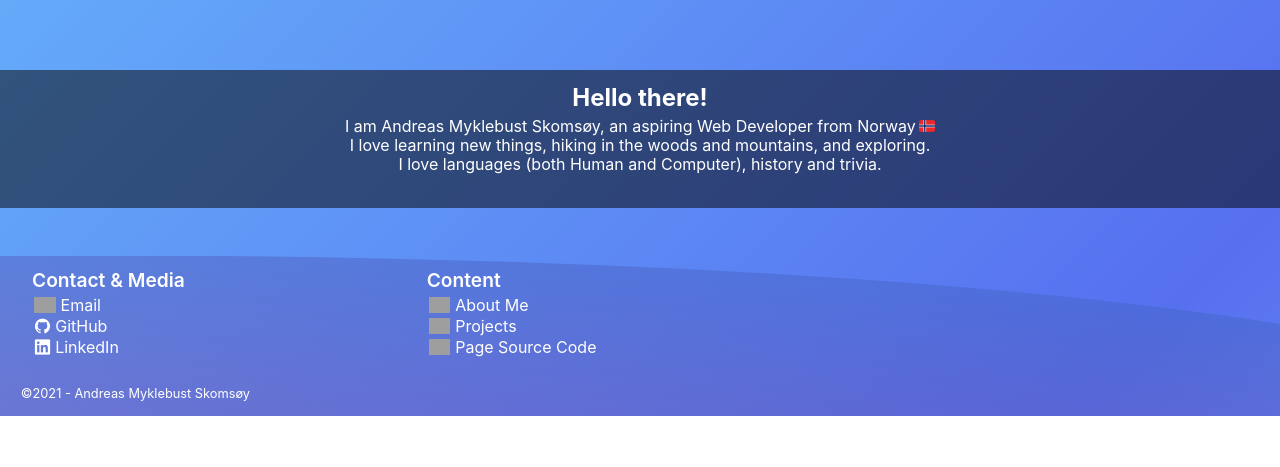
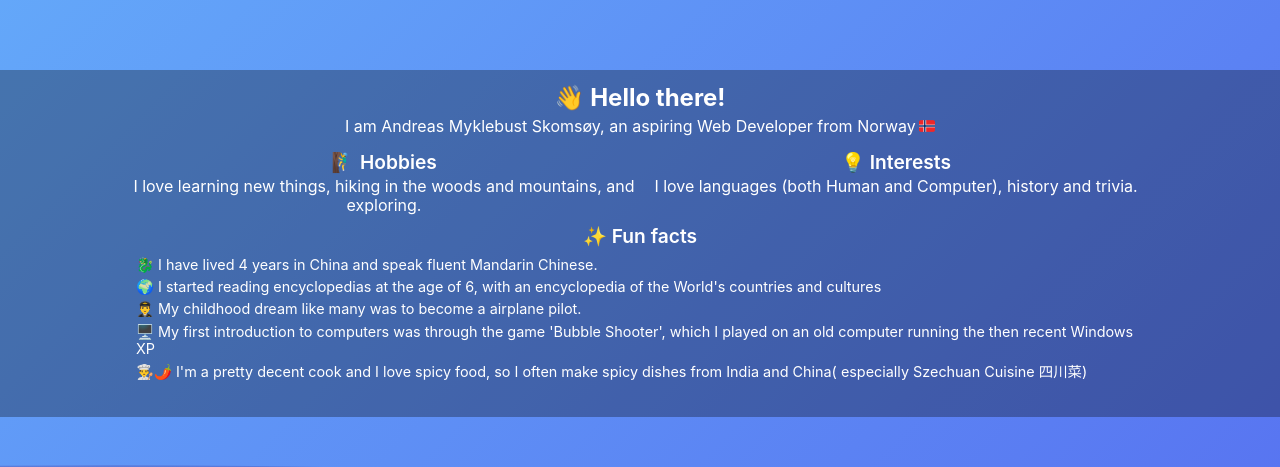
Before and after one commit to skoms/portfolio-page, a React (Create React App) app: page / in a window 1280 px wide. Shown: the part 730-1197 px from the top of the page. Before the commit the page ends 1146 px from the top, so only its background shows below. Built offline with nearby package versions, Linux system fonts and the light colour scheme; grey boxes are pictures that could not be loaded.

Commit message:
feat(about): add content and styling

```diff
--- a/src/components/about/About.module.css
+++ b/src/components/about/About.module.css
@@ -1,7 +1,10 @@
 .container {
-	background: rgba(0, 0, 0, 0.5);
+	background: rgba(0, 0, 0, 0.3);
 	padding: 1rem 0 2rem 0;
 	width: 100%;
+	display: flex;
+	flex-direction: column;
+	align-items: center;
 }
 
 .container h2 {
@@ -18,3 +21,49 @@
 	margin-bottom: -0.15rem;
 	margin-left: 0.2rem;
 }
+
+.grid {
+	margin-top: 1rem;
+	display: grid;
+	grid-template-columns: 1fr 1fr;
+	grid-template-areas:
+		'hobbies interests'
+		'fun-facts fun-facts';
+	max-width: 80vw;
+}
+
+.grid p {
+	line-height: 1.2rem;
+}
+
+.title {
+	text-align: center;
+	margin-bottom: 0.3rem;
+}
+
+.hobbies {
+	grid-area: hobbies;
+}
+
+.interests {
+	grid-area: interests;
+}
+
+.funFacts {
+	grid-area: fun-facts;
+	text-align: left;
+	display: flex;
+	flex-direction: column;
+	align-items: center;
+	margin-top: 0.5rem;
+}
+
+.funFacts ol {
+	max-width: 80vw;
+}
+
+.funFacts li {
+	margin: 0.3rem 0 0.3rem 0.5rem;
+	line-height: 1.1rem;
+	font-size: 0.9rem;
+}
--- a/src/components/about/About.tsx
+++ b/src/components/about/About.tsx
@@ -3,8 +3,8 @@ import styles from './About.module.css'
 
 export const About: React.FC = () => {
 	return (
-		<div className={styles.container}>
-			<h2>Hello there!</h2>
+		<div className={styles.container} id='about'>
+			<h2>👋 Hello there!</h2>
 			<p>
 				I am Andreas Myklebust Skomsøy, an aspiring Web Developer from Norway
 				<img
@@ -13,11 +13,45 @@ export const About: React.FC = () => {
 					className={styles.flag}
 				/>
 			</p>
-			<p>
-				I love learning new things, hiking in the woods and mountains, and
-				exploring.
-			</p>
-			<p>I love languages (both Human and Computer), history and trivia.</p>
+			<div className={styles.grid}>
+				<div className={styles.hobbies}>
+					<h4 className={styles.title}>🧗‍♂️ Hobbies</h4>
+					<p>
+						I love learning new things, hiking in the woods and mountains, and
+						exploring.
+					</p>
+				</div>
+				<div className={styles.interests}>
+					<h4 className={styles.title}>💡 Interests</h4>
+					<p>I love languages (both Human and Computer), history and trivia.</p>
+				</div>
+				<div className={styles.funFacts}>
+					<h4 className={styles.title}>✨ Fun facts</h4>
+					<ol>
+						<li>
+							🐉 I have lived 4 years in China and speak fluent Mandarin
+							Chinese.
+						</li>
+						<li>
+							🌍 I started reading encyclopedias at the age of 6, with an
+							encyclopedia of the World's countries and cultures
+						</li>
+						<li>
+							👨‍✈️ My childhood dream like many was to become a airplane pilot.
+						</li>
+						<li>
+							🖥️ My first introduction to computers was through the game 'Bubble
+							Shooter', which I played on an old computer running the then
+							recent Windows XP
+						</li>
+						<li>
+							👨‍🍳🌶️ I'm a pretty decent cook and I love spicy food, so I often
+							make spicy dishes from India and China( especially Szechuan
+							Cuisine 四川菜)
+						</li>
+					</ol>
+				</div>
+			</div>
 		</div>
 	)
 }
--- a/src/components/header/Header.tsx
+++ b/src/components/header/Header.tsx
@@ -6,16 +6,16 @@ export const Header: React.FC = () => {
 		<header className={styles.container}>
 			<div className={styles.ellipse}></div>
 			<h4 className={styles.name}>Andreas Skomsøy</h4>
-			<a href='/'>
+			<a href='#top'>
 				<img src='/images/logo.png' className={styles.logo} alt='logo' />
 			</a>
 			<div className={styles.navSection}>
-				<a href='/about'>
+				<a href='#about'>
 					<img
 						src='https://img.icons8.com/material-sharp/30/FFFFFF/guest-male.png'
 						alt='profile icon'
 					/>
-					<p>About Me</p>
+					<p>About</p>
 				</a>
 				<a href='/projects'>
 					<img
@@ -24,12 +24,12 @@ export const Header: React.FC = () => {
 					/>
 					<p>Projects</p>
 				</a>
-				<a href='/contact'>
+				<a href='#contact'>
 					<img
 						src='https://img.icons8.com/ios-glyphs/30/FFFFFF/phone--v1.png'
 						alt='phone icon'
 					/>
-					<p>Contact Me</p>
+					<p>Contact</p>
 				</a>
 			</div>
 		</header>
--- a/src/components/profileHead/ProfileHead.module.css
+++ b/src/components/profileHead/ProfileHead.module.css
@@ -28,6 +28,7 @@
 
 .stack {
 	display: flex;
+	z-index: -1;
 }
 
 .iconDiv {
@@ -64,6 +65,7 @@
 .links {
 	display: flex;
 	align-items: center;
+	z-index: -1;
 }
 
 .mailIcon {
--- a/src/components/profileHead/ProfileHead.tsx
+++ b/src/components/profileHead/ProfileHead.tsx
@@ -3,7 +3,7 @@ import styles from './ProfileHead.module.css'
 
 export const ProfileHead: React.FC = () => {
 	return (
-		<div className={styles.container}>
+		<div className={styles.container} id='top'>
 			<img className={styles.profilePic} src='/images/me.jpg' alt='HeadShot' />
 			<h1 className={styles.name}>Andreas Skomsøy</h1>
 			<h3 className={styles.intro}>Developer, Life-long Learner & Optimist</h3>
--- a/src/styles/global.css
+++ b/src/styles/global.css
@@ -13,7 +13,7 @@ body {
 		rgba(83, 132, 215, 1) 80%,
 		rgba(157, 195, 245, 1) 100%
 	);
-	background-size: 400% 400%;
+	background-size: 400% 800%;
 	animation: moving-gradient 25s ease infinite;
 	background-attachment: scroll;
 	font-family: -apple-system, BlinkMacSystemFont, 'Segoe UI', 'Roboto', 'Oxygen',
```
